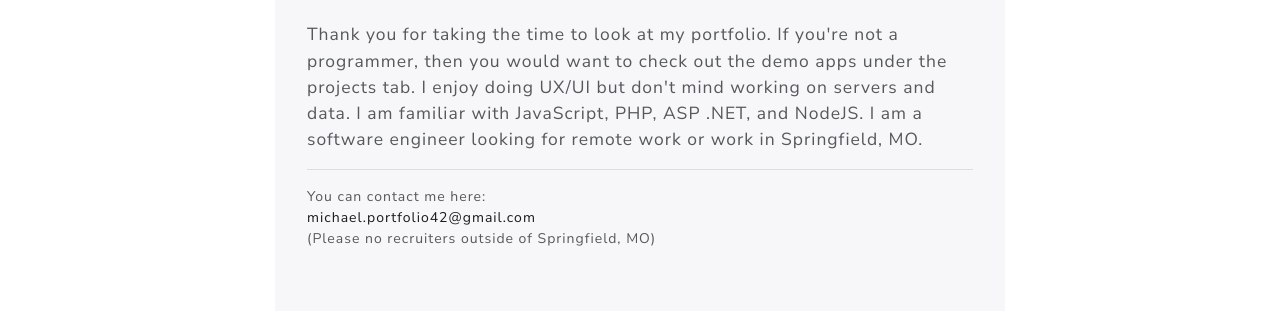
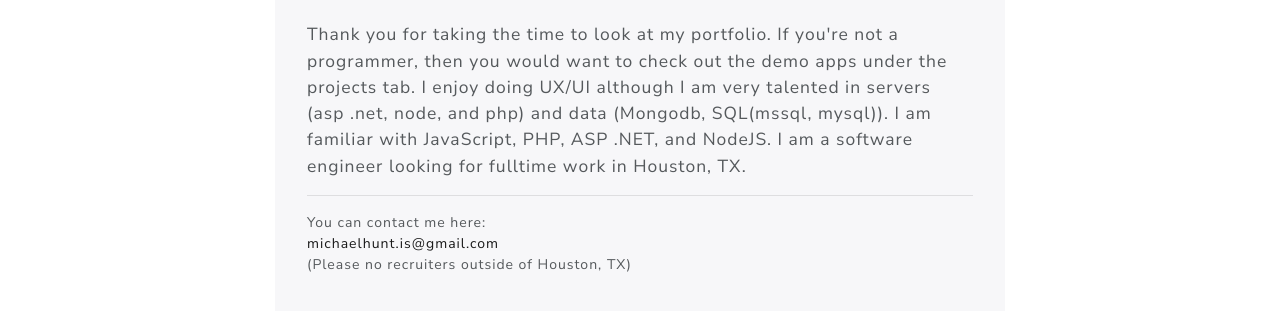
Before and after one commit to FreezeBerries/freezeberries.github.io, a website: page about.html in a window 1280 px wide. Shown: the part 279-590 px from the top of the page. Drawn offline with nearby package versions, Linux system fonts and the light colour scheme.

Commit message:
update about me 6-9-19

```diff
--- a/about.html
+++ b/about.html
@@ -40,13 +40,14 @@
                         <img src="images/php-flat.png" class="img-responsive mb-4 mr-2" style="width: 75px;"/>
                         <img src="images/net-logo.png" class="img-responsive mb-4" style="width: 75px;"/>
                     </center>
-                    <p class="lead">Thank you for taking the time to look at my portfolio. If you're not a programmer, then you would want to check out the demo apps under the projects tab. I enjoy doing UX/UI but don't mind working on servers and data. I am familiar with JavaScript, PHP, ASP .NET, and NodeJS.  I am a software engineer looking for remote work or work in Springfield, MO.
+                    <p class="lead">Thank you for taking the time to look at my portfolio. If you're not a programmer, then you would want to check out the demo apps under the projects tab.
+                      I enjoy doing UX/UI although I am very talented in servers (asp .net, node, and php) and data (Mongodb, SQL(mssql, mysql)). I am familiar with JavaScript, PHP, ASP .NET, and NodeJS.  I am a software engineer looking for fulltime work in Houston, TX.
                     <hr/>
                     You can contact me here:
                     <br/>
-                    <a href="#">michael.portfolio42@gmail.com</a>
+                    <a href="#">michaelhunt.is@gmail.com</a>
                     <br/>
-                    (Please no recruiters outside of Springfield, MO)
+                    (Please no recruiters outside of Houston, TX)
                     </p>
                 </div>
             </div>
```
